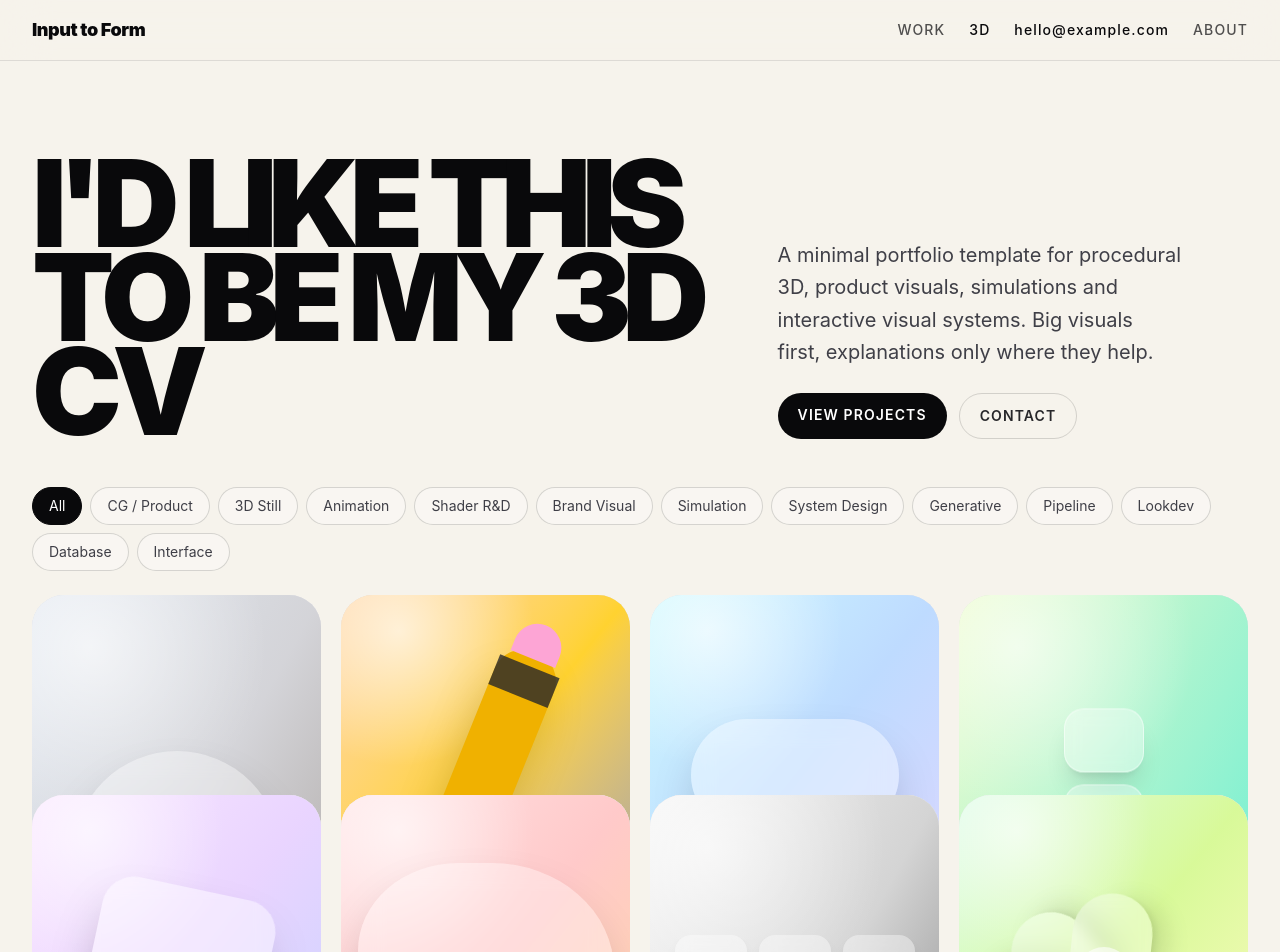
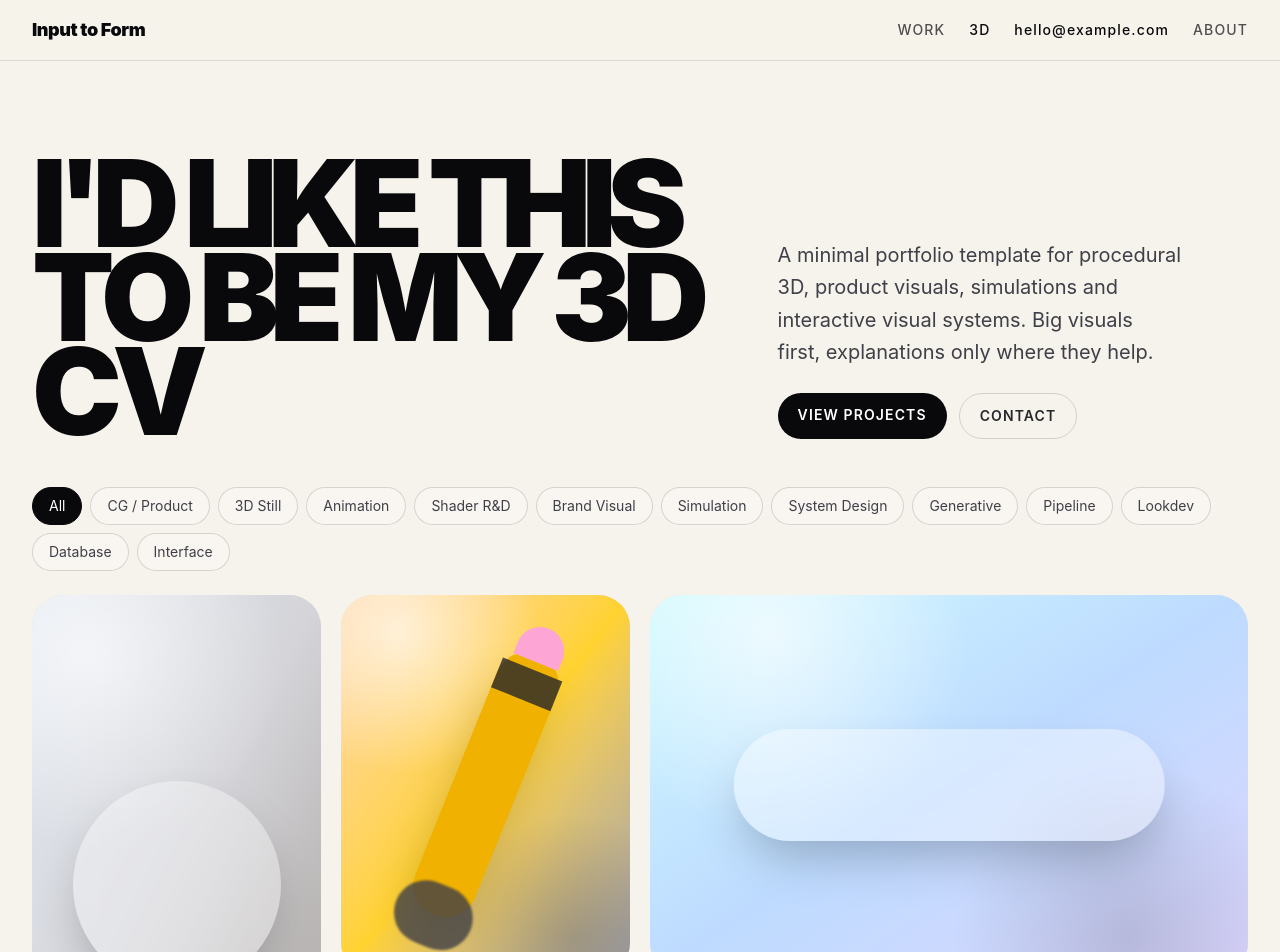
Before and after one commit to ex-truder/input-to-form, a React (Vite) app: page / in a window 1280 px wide. Shown: the top 952 px of the page. Built offline with nearby package versions, Linux system fonts and the light colour scheme.

Commit message:
Project Card Fix

```diff
--- a/src/components/projects/ProjectCard.jsx
+++ b/src/components/projects/ProjectCard.jsx
@@ -4,18 +4,17 @@ import ProjectMedia from "../media/ProjectMedia";
 export default function ProjectCard({ project, index }) {
   const ratio =
   project.ratio === "portrait"
-      ? "md:row-span-2 min-h-[520px]"
+    ? "md:row-span-3 min-h-[520px]"
     : project.ratio === "wide"
-        ? "md:col-span-2 min-h-[360px]"
-        : "min-h-[360px]";
+      ? "md:col-span-2 md:row-span-2 min-h-[360px]"
+      : "md:row-span-2 min-h-[360px]";
 
   return (
     <Link
       to={`/work/${project.slug}`}
-      className="block"
+      className={`group relative block overflow-hidden rounded-[2rem] bg-zinc-200 ${ratio}`}
       style={{ animationDelay: `${index * 50}ms` }}
     >
-      <article className={`group relative overflow-hidden rounded-[2rem] bg-zinc-200 ${ratio}`}>
       <div className="absolute inset-0">
         <ProjectMedia
           media={project.cover}
@@ -38,7 +37,6 @@ export default function ProjectCard({ project, index }) {
           Open
         </span>
       </div>
-      </article>
     </Link>
   );
 }
```
Lines whose indentation alone changed are shown as unchanged.
